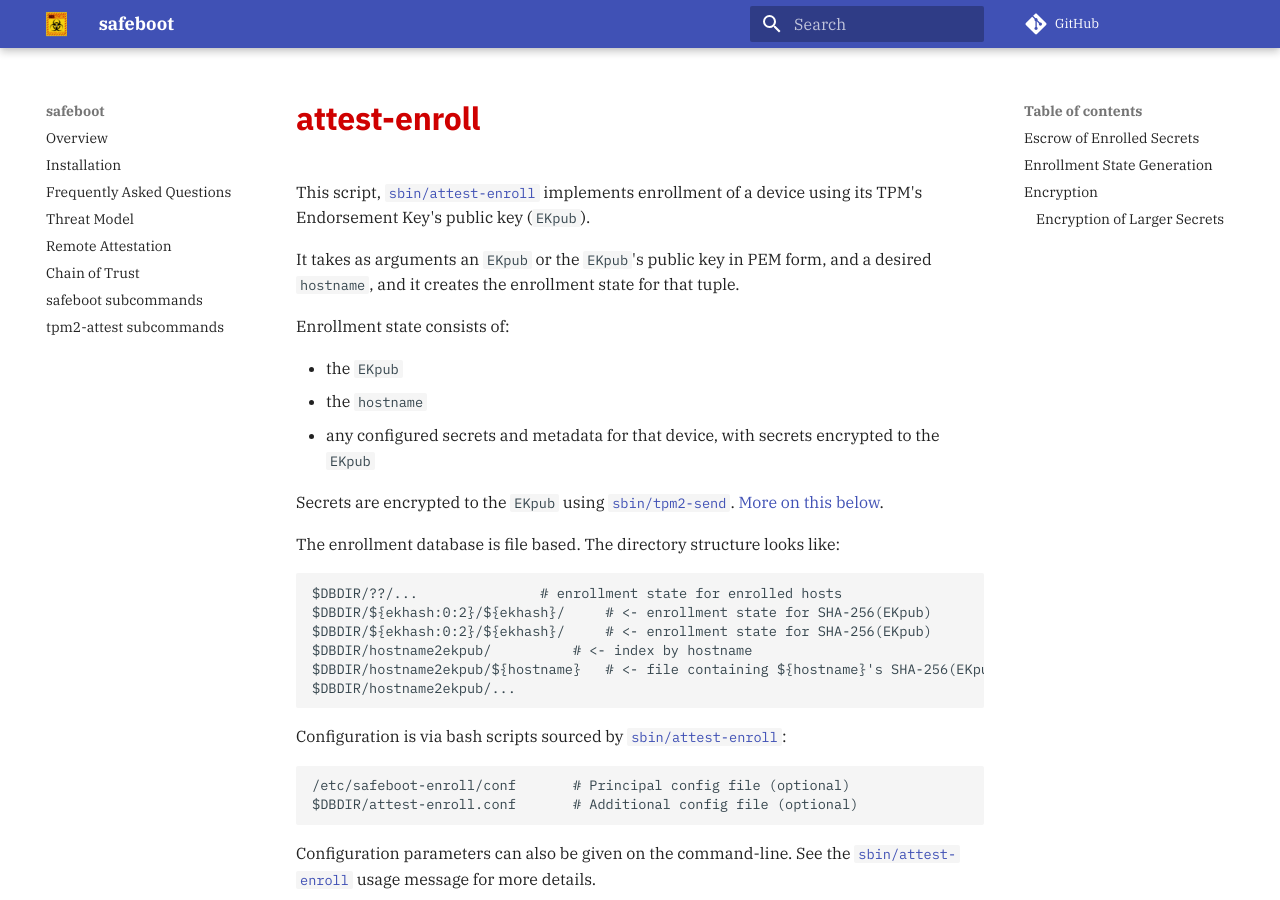
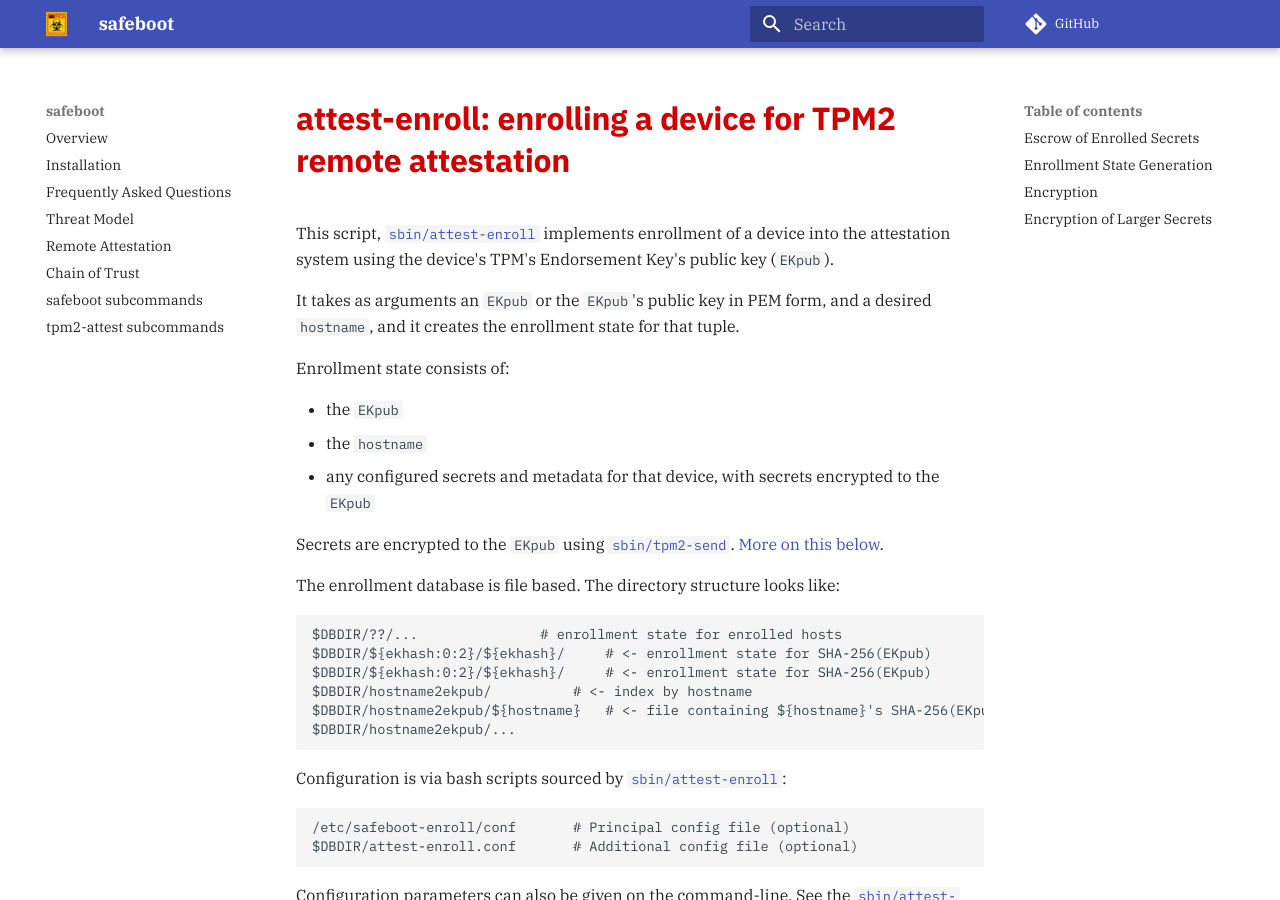
Before and after one commit to osresearch/safeboot, an MkDocs documentation site: the page built from docs/attest-enroll.md, in a window 1280 px wide and 900 px high. Built offline with MkDocs 1.6.1 and Material for MkDocs 9.7.7, drawn with Linux system fonts in a browser that asks for light colours; comment, search, counter and statistics services are not loaded.

Commit message:
docs/attest-enroll: front matter

```diff
--- a/docs/attest-enroll.md
+++ b/docs/attest-enroll.md
@@ -1,8 +1,15 @@
-# attest-enroll
+---
+title: "attest-enroll: enrolling a device for TPM2 remote attestation"
+summary: >-
+  `attest-enroll` registers a system into the safeboot
+  remote attestation system using the device's TPM's endorsement key
+  as a long term device identity.
+image: "images/tpm-header.jpg"
+---
 
 This script, [`sbin/attest-enroll`](/sbin/attest-enroll) implements
-enrollment of a device using its TPM's Endorsement Key's public key
-(`EKpub`).
+enrollment of a device into the attestation system using the device's
+TPM's Endorsement Key's public key (`EKpub`).
 
 It takes as arguments an `EKpub` or the `EKpub`'s public key in PEM
 form, and a desired `hostname`, and it creates the enrollment state for
@@ -116,7 +123,7 @@ The small secret will then be encrypted to the `TK`'s public key
 using `TPM2_RSA_Decrypt()` to decrypt the small secret encrypted to the
 `TKpub`.
 
-### Encryption of Larger Secrets
+## Encryption of Larger Secrets
 
 In all cases, regardless of a secret's size, we use
 [`sbin/tpm2-send`](/sbin/tpm2-send) to encrypt an ephemeral, random
```
